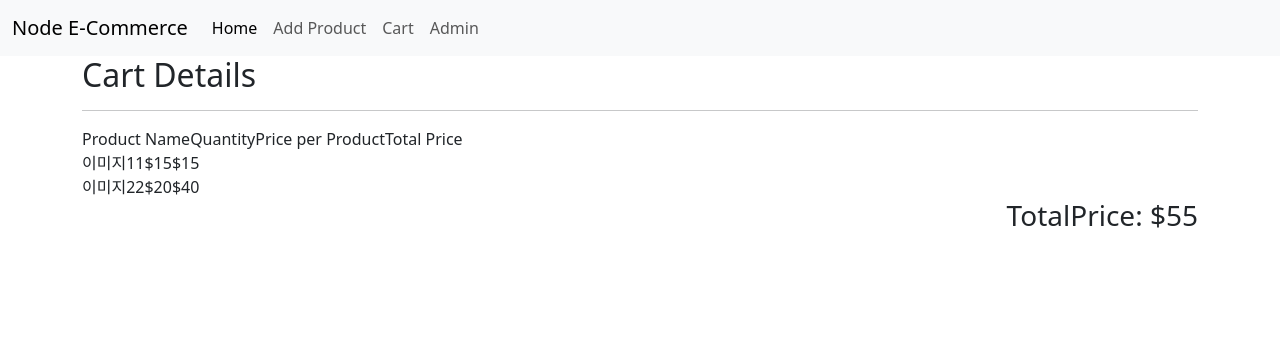
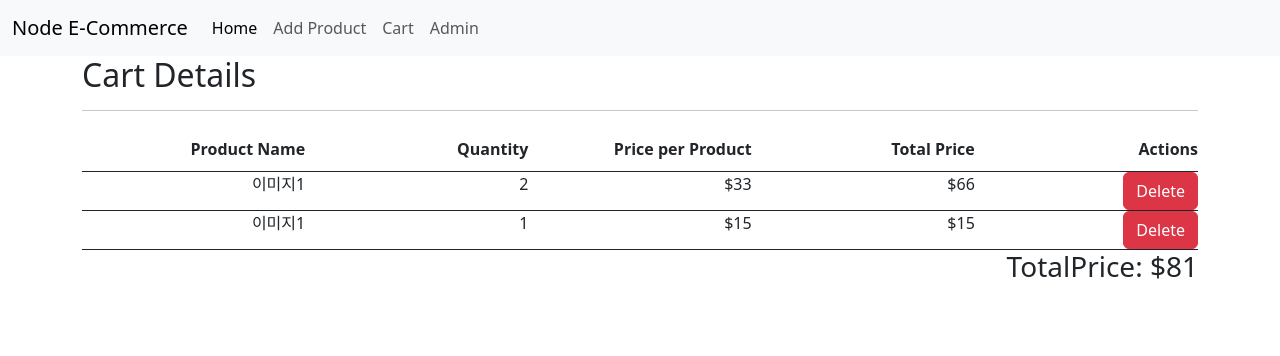
Before and after one commit to kimjaehoon228/tutoral, a Node server app: page /cart in a window 1280 px wide. Shown: the top 356 px of the page. Run offline with Node 20, Linux system fonts and the light colour scheme; some libraries are stand-ins or nearby versions.

Commit message:
장바구니 삭제기능추가
삭제기능추가

```diff
--- a/controllers/CartController.js
+++ b/controllers/CartController.js
@@ -1,4 +1,4 @@
-const { addProductToCart, getCartDetailsFromFile } = require('../models/Cart');
+const { addProductToCart, getCartDetailsFromFile, deleteProductFromCart } = require('../models/Cart');
 const { getProductById, fetchAllProducts } = require('../models/Product');
 
 exports.postCartPage = (req, res) => {
@@ -32,3 +32,10 @@ exports.getCartPage = (req, res) => {
     });
   });
 };
+
+exports.deleteCartItem = (req,res) => {
+  const productId = req.body.productId;
+  deleteProductFromCart(productId, () =>{
+    res.redirect('/cart')
+  });
+};
--- a/data/cart.json
+++ b/data/cart.json
@@ -1 +1 @@
-{"products":[{"id":"1703161043631","quantity":1},{"id":"1703161075649","quantity":2}]}
+{"products":[{"id":"1703164609541","quantity":2},{"id":"1703161043631","quantity":1}]}
--- a/data/products.json
+++ b/data/products.json
@@ -1 +1 @@
-[{"id":1703161043631,"title":"이미지1","image":"https://img.freepik.com/free-photo/examining-sample-with-microscope_1098-18424.jpg?size=626&ext=jpg&ga=GA1.2.1692518031.1703161015&semt=sph","price":"15","description":"afiahdsf"},{"id":1703161075649,"title":"이미지2","image":"https://img.freepik.com/free-photo/sample-flora-white-tree-grow_1136-357.jpg?size=626&ext=jpg&ga=GA1.2.1692518031.1703161015&semt=sph","price":"20","description":"dfefe3"}]
+[{"id":1703161043631,"title":"이미지1","image":"https://img.freepik.com/free-photo/examining-sample-with-microscope_1098-18424.jpg?size=626&ext=jpg&ga=GA1.2.1692518031.1703161015&semt=sph","price":"15","description":"afiahdsf"},{"id":1703164419978,"title":"33fdfd","image":"https://img.freepik.com/free-photo/sample-flora-white-tree-grow_1136-357.jpg?size=626&ext=jpg&ga=GA1.2.1692518031.1703161015&semt=sph","price":"33","description":"2323324"},{"id":1703164609541,"title":"이미지1","image":"https://img.freepik.com/free-photo/sample-flora-white-tree-grow_1136-357.jpg?size=626&ext=jpg&ga=GA1.2.1692518031.1703161015&semt=sph","price":"33","description":"awfafd"}]
--- a/models/cart.js
+++ b/models/cart.js
@@ -38,7 +38,7 @@ exports.addProductToCart = (productId, productPrice) => {
   });
 };
 
-exports.deleteProductFromCart = (productId) => {
+exports.deleteProductFromCart = (productId,callBack = '') => {
   const cartPath = path.join(rootDir, 'data', 'cart.json');
   this.getCartDetailsFromFile((cart) => {
     let cartProducts = cart.products;
@@ -47,5 +47,8 @@ exports.deleteProductFromCart = (productId) => {
     fs.writeFile(cartPath, JSON.stringify({ products: updatedCartProducts }), (error) => {
       console.log(error);
     });
+    if(callBack) {
+      callBack();
+    }
   });
 };
--- /dev/null
+++ b/public/css/cart.css
@@ -0,0 +1,12 @@
+.cart-title > div {
+  font-weight: bold;
+  flex:1;
+  border-bottom: 1px solid;
+  padding: 10px 0px;
+}
+
+.cart-product > div {
+  flex: 1;
+  text-align: right;
+  border-bottom: 1px solid;
+}
--- a/router/home.js
+++ b/router/home.js
@@ -1,5 +1,5 @@
 const express = require('express');
-const { postCartPage, getCartPage } = require('../controllers/CartController');
+const { postCartPage, getCartPage, deleteCartItem } = require('../controllers/CartController');
 const router = express.Router();
 const { getHomePage, getProductDetailsPage } = require('../controllers/HomeController');
 
@@ -8,5 +8,6 @@ router.get('/product/details/:productId', getProductDetailsPage);
 
 router.post('/cart', postCartPage);
 router.get('/cart', getCartPage);
+router.post('/cart/delete-item',deleteCartItem);
 
 module.exports = router;
--- a/views/cartDetails.ejs
+++ b/views/cartDetails.ejs
@@ -17,6 +17,7 @@
                             <div>Quantity</div>
                             <div>Price per Product</div>
                             <div>Total Price</div>
+                            <div>Actions</div>
                         </div>
                         <% for(let product of cartProducts) { %>
                         <div class="cart-product d-flex">
@@ -24,6 +25,12 @@
                             <div><%= product.quantity %></div>
                             <div>$<%= product.price %></div>
                             <div>$<%= product.cartPrice %></div>
+                            <div>
+                                <form action="/cart/delete-item" method="post">
+                                    <input type="hidden" name="productId" value="<%= product.id %>">
+                                    <button class="btn btn-danger">Delete</button>
+                                </form>
+                            </div>
                         </div>
                         <% } %>
                         <div class="text-end">
```
